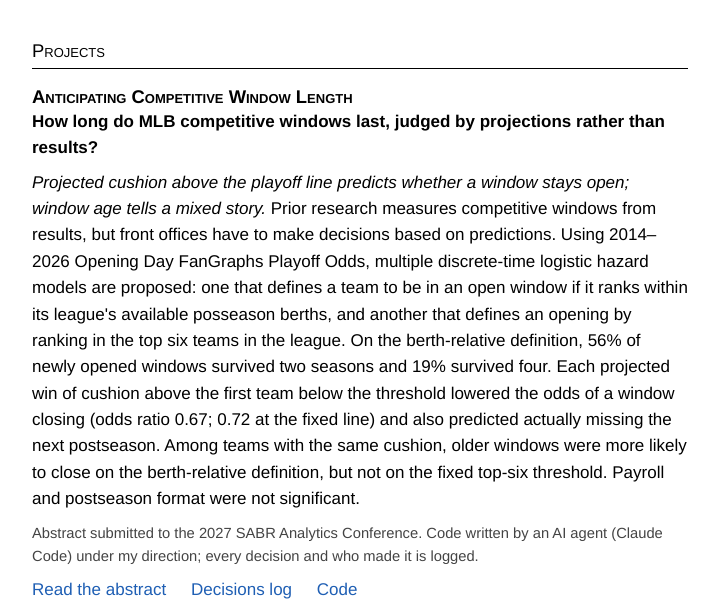
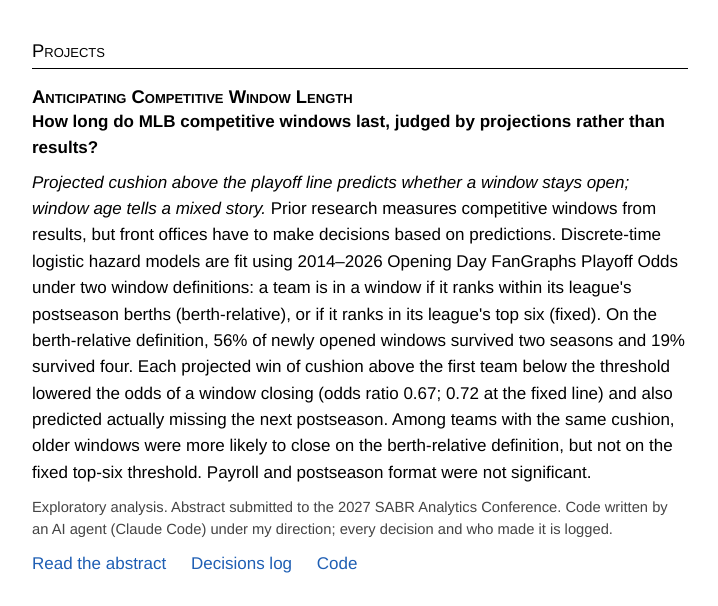
Before and after one commit to mkoizim/mkoizim.github.io, a plain HTML site: page index.html in a window 1280 px wide. Shown: the part 165-771 px from the top of the page, without its empty margins (280-998 px from the left). Drawn offline with Linux system fonts and the light colour scheme.

Commit message:
Refine abstract and update model definitions in index.html

```diff
--- a/index.html
+++ b/index.html
@@ -66,16 +66,16 @@
     <p><em>Projected cushion above the playoff line predicts whether a window stays open; window age tells a
       mixed story.</em>
       Prior research measures competitive windows from results, but front offices have to make decisions based
-      on predictions. Using 2014–2026 Opening Day FanGraphs Playoff Odds, multiple discrete-time logistic hazard
-      models are proposed: one that defines a team to be in an open window if it ranks within its league's available
-      posseason berths, and another that defines an opening by ranking in the top six teams in the league. On the
+      on predictions. Discrete-time logistic hazard models are fit using 2014–2026 Opening Day FanGraphs Playoff Odds
+      under two window definitions: a team is in a window if it ranks within its league's
+      postseason berths (berth-relative), or if it ranks in its league's top six (fixed). On the
       berth-relative definition, 56% of newly opened windows survived two seasons and
       19% survived four. Each projected win of cushion above the first team below the threshold
       lowered the odds of a window closing (odds ratio 0.67; 0.72 at the fixed line) and also predicted
       actually missing the next postseason. Among teams with the same cushion, older windows were more likely
       to close on the berth-relative definition, but not on the fixed top-six threshold. Payroll and postseason format were not
       significant.</p>
-    <p class="meta">Abstract submitted to the 2027 SABR Analytics Conference. Code written by an AI agent (Claude Code) under my
+    <p class="meta"> Exploratory analysis. Abstract submitted to the 2027 SABR Analytics Conference. Code written by an AI agent (Claude Code) under my
       direction; every decision and who made it is logged.</p>
     <p class="links">
       <a href="https://github.com/mkoizim/competitive-windows/blob/main/posts/post1-hazard/abstract.md">Read the abstract</a>
```
